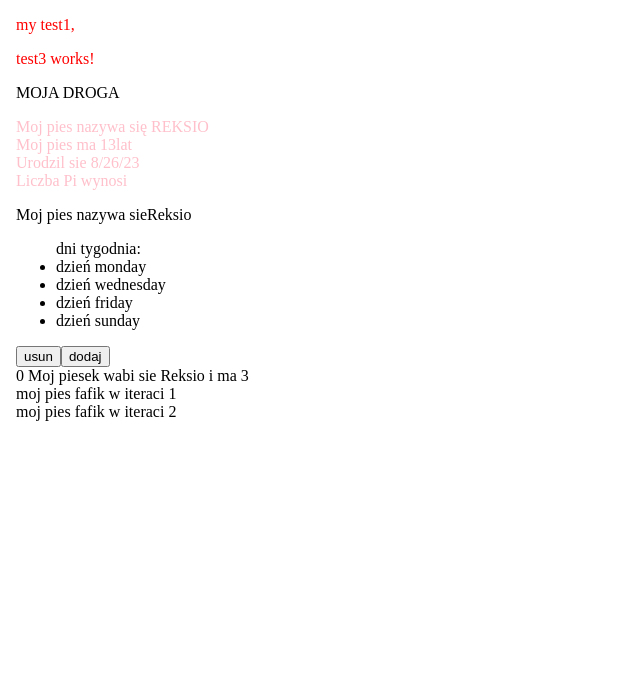
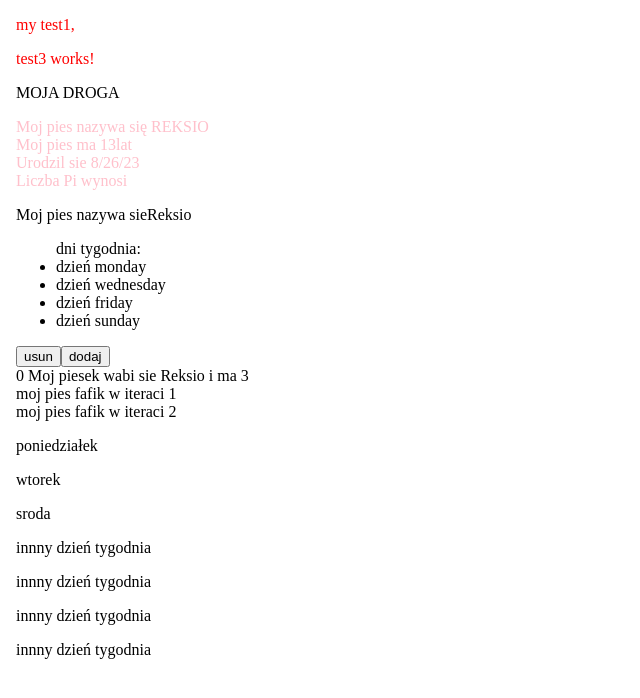
Before and after one commit to DGStach/kurs-Angular, an Angular app: page / in a window 1280 px wide. Shown: the top 698 px of the page, without its empty margins (0-640 px from the left). Built offline with nearby package versions, Linux system fonts and the light colour scheme.

Commit message:
Wyświetlanie danych - instrukcja ngSwitch

```diff
--- a/src/app/dyrektywy/dyrektywy.component.html
+++ b/src/app/dyrektywy/dyrektywy.component.html
@@ -5,7 +5,7 @@
 <ng-template #areDays>
   <ul>
     dni tygodnia:
-    <ng-container *ngFor = "let day of days, let e = even">
+    <ng-container *ngFor="let day of days, let e = even">
       <li *ngIf="e">
         dzień {{day}}
       </li>
@@ -13,24 +13,35 @@
   </ul>
 </ng-template>
 
-<ng-template #noDays>
+<ng-template #noDays>>
   Lack of Days!
 </ng-template>
-
 
 <button (click)="removeDays()">usun</button>
 <button (click)="addDays()">dodaj</button><br>
 
-
-
 <div *ngFor="let dog of dogs, let i = index">
-    <div *ngIf = "dog.age === 3">
+  <div *ngIf="dog.age === 3">
     {{i}} Moj piesek wabi sie {{dog.name}} i ma {{dog.age}}
   </div>
 </div>
 
-<ng-container *ngFor = "let i of [1,2,3]">
+<ng-container *ngFor="let i of [1,2,3]">
   <div *ngIf="i < 3">
     moj pies fafik w iteraci {{i}}
   </div>
 </ng-container>
+
+<div *ngFor="let day of days">
+  <span [ngSwitch]="day">
+    <p *ngSwitchCase="'monday'">poniedziałek
+    </p>
+    <p *ngSwitchCase="'tuesday'">wtorek
+    </p>
+    <p *ngSwitchCase="'wednesday'">sroda
+    </p>
+    <p *ngSwitchDefault>
+        innny dzień tygodnia
+    </p>
+  </span>
+</div>
```
Lines whose indentation alone changed are shown as unchanged.
